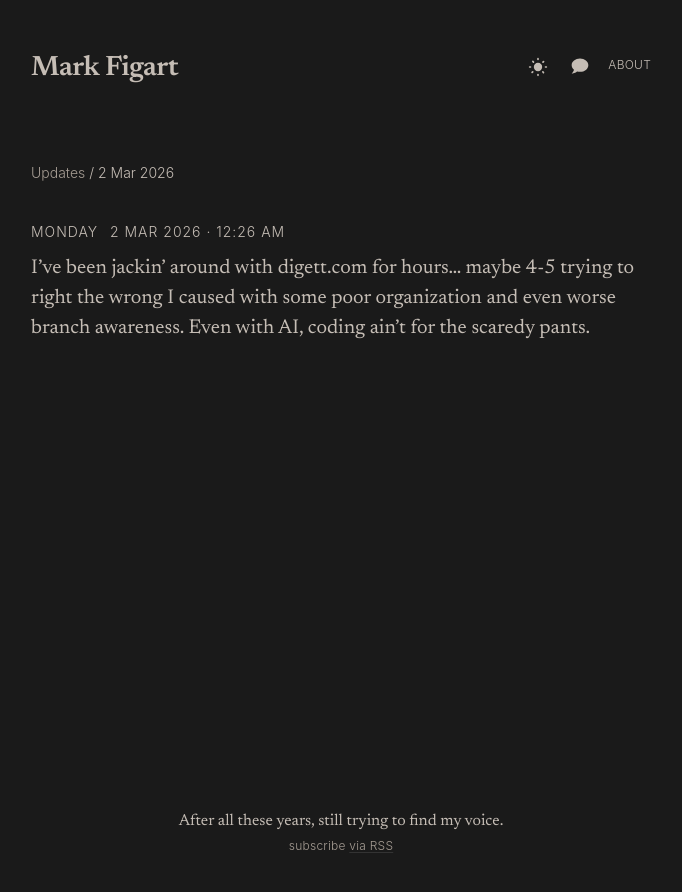
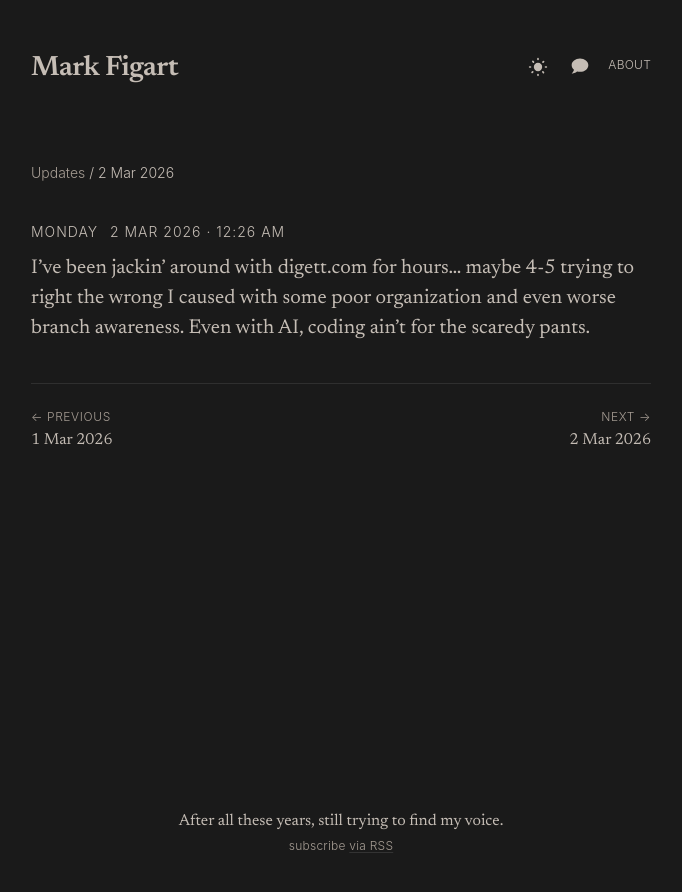
Before and after one commit to figart/60, a Jekyll site: the page built from _updates/2026-03-02-0026.md, in a window 1280 px wide. Shown: the top 892 px of the page, without its empty margins (299-981 px from the left). Built offline with Jekyll 4.4.1, drawn with Linux system fonts in a browser that asks for light colours.

Commit message:
Add prev/next navigation to articles and updates; publish 2026-03-11-0613
Add chronological prev/next links at the bottom of article and update
pages. Articles use Jekyll's built-in page.previous/page.next; updates
use custom Liquid logic filtering for published entries. Also publishes
and reorganizes the 2026-03-11-0613 update with section headings.

Co-Authored-By: Claude Opus 4.6 <noreply@anthropic.com>

```diff
--- a/_layouts/update.html
+++ b/_layouts/update.html
@@ -19,3 +19,34 @@ layout: default
 
   <a class="u-url" href="{{ page.url | relative_url }}" hidden></a>
 </article>
+
+{%- assign published_updates = site.updates | where: "published", true | sort: "date" -%}
+{%- assign prev_update = nil -%}
+{%- assign next_update = nil -%}
+{%- assign found = false -%}
+{%- for update in published_updates -%}
+  {%- if found -%}
+    {%- assign next_update = update -%}
+    {%- break -%}
+  {%- endif -%}
+  {%- if update.url == page.url -%}
+    {%- assign found = true -%}
+  {%- else -%}
+    {%- assign prev_update = update -%}
+  {%- endif -%}
+{%- endfor -%}
+
+<nav class="post-navigation" aria-label="Update navigation">
+  {%- if prev_update -%}
+    <a class="post-navigation__link post-navigation__link--prev" href="{{ prev_update.url | relative_url }}">
+      <span class="post-navigation__label">&larr; Previous</span>
+      <span class="post-navigation__title">{{ prev_update.date | date: "%-d %b %Y" }}</span>
+    </a>
+  {%- endif -%}
+  {%- if next_update -%}
+    <a class="post-navigation__link post-navigation__link--next" href="{{ next_update.url | relative_url }}">
+      <span class="post-navigation__label">Next &rarr;</span>
+      <span class="post-navigation__title">{{ next_update.date | date: "%-d %b %Y" }}</span>
+    </a>
+  {%- endif -%}
+</nav>
--- a/_sass/minima/_layout.scss
+++ b/_sass/minima/_layout.scss
@@ -1213,3 +1213,47 @@
     transform: translateY(-1px);
   }
 }
+
+/**
+ * Post navigation (prev/next)
+ */
+.post-navigation {
+  display: flex;
+  justify-content: space-between;
+  margin-top: 2.5rem;
+  padding-top: 1.5rem;
+  border-top: 1px solid rgba(128, 128, 128, 0.2);
+
+  &__link {
+    display: flex;
+    flex-direction: column;
+    text-decoration: none;
+    max-width: 45%;
+    transition: opacity 0.2s ease;
+
+    &:hover {
+      opacity: 0.7;
+    }
+
+    &--next {
+      margin-left: auto;
+      text-align: right;
+    }
+  }
+
+  &__label {
+    font-family: -apple-system, BlinkMacSystemFont, "Segoe UI", Roboto, Helvetica, Arial, sans-serif;
+    font-size: 0.75rem;
+    font-weight: 300;
+    text-transform: uppercase;
+    letter-spacing: 0.05em;
+    color: var(--grey-color);
+    margin-bottom: 0.25rem;
+  }
+
+  &__title {
+    font-size: 1rem;
+    color: var(--text-color);
+    line-height: 1.3;
+  }
+}
```
Also changed, not shown: _layouts/post.html (+15 -0 lines), _updates/2026-03-11-0613.md (+28 -20 lines).
